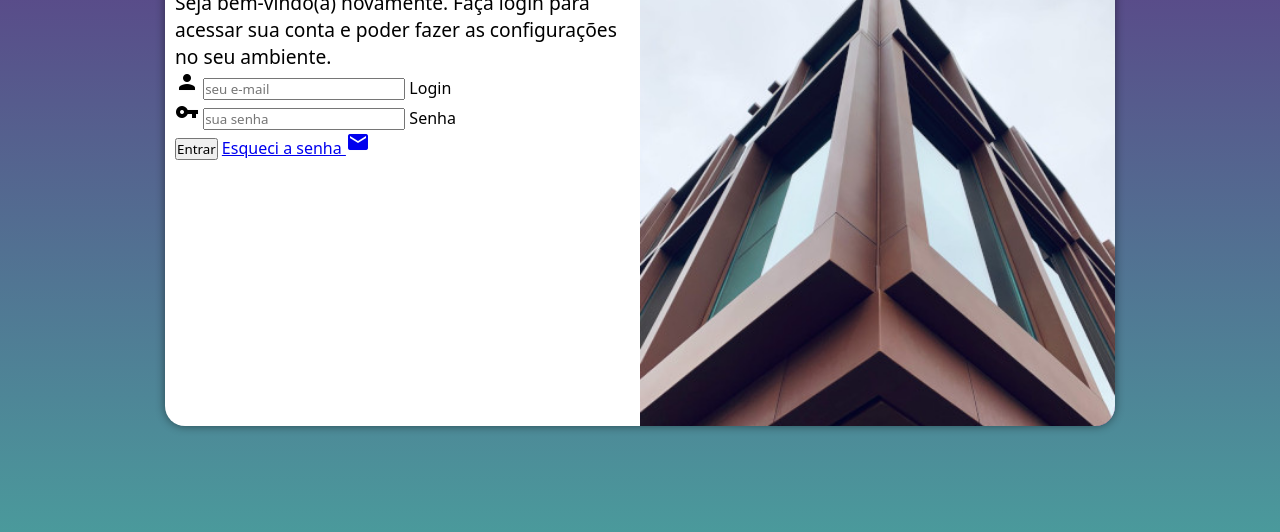
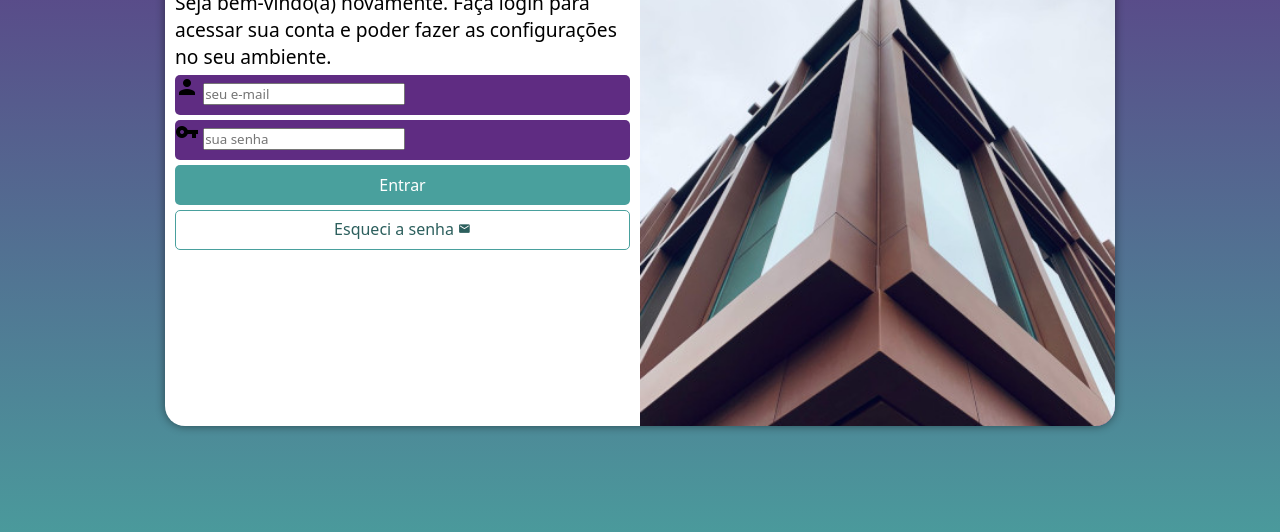
Before and after one commit to NicolasRene321/projeto-login, a plain HTML site: page index.html in a window 1280 px wide. Shown: the part 224-756 px from the top of the page. Drawn offline with Linux system fonts and the light colour scheme.

Commit message:
formatação do formulário

```diff
--- a/estilos/style.css
+++ b/estilos/style.css
@@ -62,3 +62,55 @@ div#formulario > h1 {
 div#formulario > p {
     font-size: 0.8em;
 }
+
+div.campo > label {
+    display: none;
+}
+
+form > div.campo {
+    background-color: #5f2c82;
+    display: block;
+    width: 100%;
+    height: 40px;
+    border-radius: 5px;
+    margin: 5px 0px;
+}
+
+form > input[type=submit] {
+    display: block;
+    font-size: 1em;
+    width: 100%;
+    height: 40px;
+    background-color: #49a09d;
+    color: white;
+    border: none;
+    border-radius: 5px;
+    cursor: pointer;
+}
+
+form > input[type=submit]:hover {
+    background-color: #367573;
+}
+
+form > a.botao {
+    display: block;
+    text-align: center;
+    font-size: 1em;
+    width: 100%;
+    height: 40px;
+    padding-top: 7px;
+    margin-top: 5px;
+    background-color: white;
+    color: #2c5f5d;
+    border: 1px solid #49a09d;
+    border-radius: 5px;
+    text-decoration: none;
+}
+
+form > a.botao:hover {
+    background-color: #6ad4d1;
+}
+
+form > a.botao > span {
+    font-size: 0.8em;
+}
--- a/index.html
+++ b/index.html
@@ -29,7 +29,7 @@
                         <label for="isenha">Senha</label>
                     </div>
                     <input type="submit" value="Entrar">
-                    <a href="esqueci.html">Esqueci a senha <span class="material-icons">mail</span></a>
+                    <a href="esqueci.html" class="botao">Esqueci a senha <span class="material-icons">mail</span></a>
                 </form>
             </div>
         </section>
```
